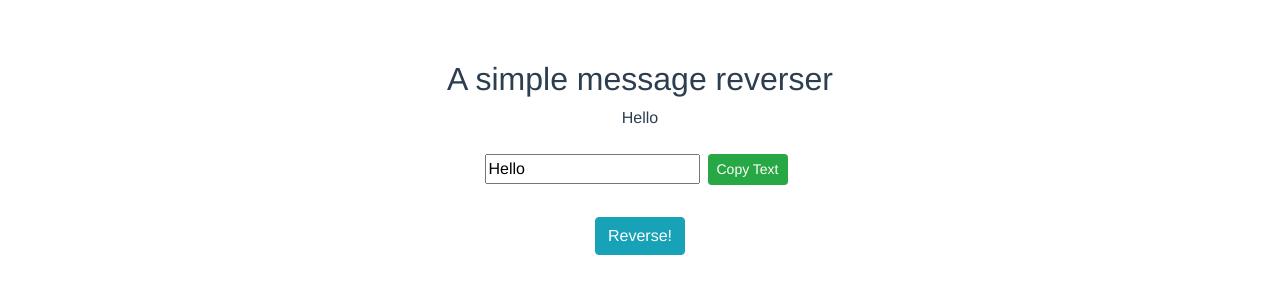
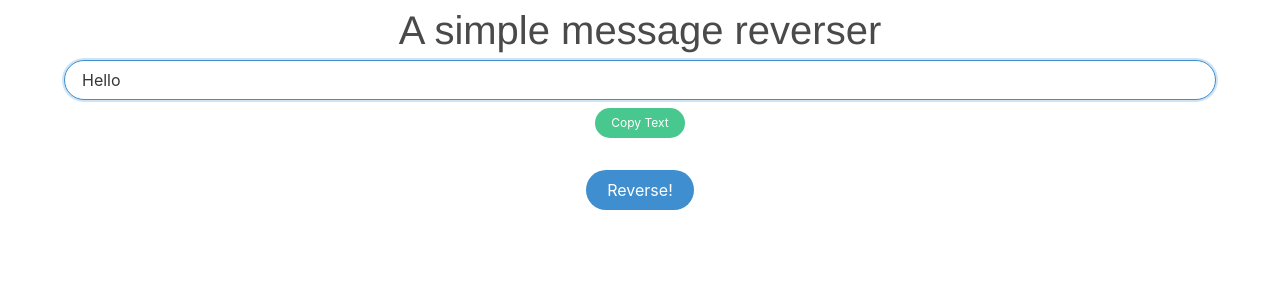
Before and after one commit to samarmohan/word-utils, a Vue app: page / in a window 1280 px wide. Shown: the top 300 px of the page. Built offline with nearby package versions, Linux system fonts and the light colour scheme.

Commit message:
clean up, use bulma.css

```diff
--- a/public/index.html
+++ b/public/index.html
@@ -7,17 +7,15 @@
 		<link rel="icon" href="<%= BASE_URL %>favicon.ico" />
 		<link
 			rel="stylesheet"
-			href="https://cdn.jsdelivr.net/npm/bootstrap@4.5.3/dist/css/bootstrap.min.css"
-			integrity="sha384-TX8t27EcRE3e/ihU7zmQxVncDAy5uIKz4rEkgIXeMed4M0jlfIDPvg6uqKI2xXr2"
-			crossorigin="anonymous"
+			href="https://cdn.jsdelivr.net/npm/bulma@0.9.2/css/bulma.min.css"
 		/>
 		<title>Message Reverser</title>
 	</head>
 	<body>
 		<noscript>
 			<strong
-				>We're sorry but <%= htmlWebpackPlugin.options.title %> doesn't
-				work properly without JavaScript enabled. Please enable it to
+				>We're sorry but <%= htmlWebpackPlugin.options.title %> doesn't work
+				properly without JavaScript enabled. Please enable it to
 				continue.</strong
 			>
 		</noscript>
--- a/src/App.vue
+++ b/src/App.vue
@@ -19,7 +19,5 @@ export default {
 	-webkit-font-smoothing: antialiased;
 	-moz-osx-font-smoothing: grayscale;
 	text-align: center;
-	color: #2c3e50;
-	margin-top: 60px;
 }
 </style>
--- a/src/components/Reverser.vue
+++ b/src/components/Reverser.vue
@@ -1,14 +1,23 @@
 <template>
-	<div class="reverser">
-		<h2>A simple message reverser</h2>
-		<div class="container ">
-			<p>{{ toBeReversed }}</p>
-			<input id="copyText" class="input" v-model="toBeReversed" />
-			<button v-on:click="copy" class="btn btn-success btn-sm m-2">
+	<div class="container">
+		<p class="is-size-2">A simple message reverser</p>
+		<div class="field">
+			<div class="control">
+				<input
+					id="copyText"
+					class="input is-info is-rounded is-hovered is-focused"
+					type="text"
+					v-model="toBeReversed"
+				/>
+			</div>
+			<button
+				v-on:click="copy"
+				class="button is-success is-rounded is-small m-2"
+			>
 				Copy Text
 			</button>
 			<br /><br />
-			<button class="btn btn-info" v-on:click="reverseMessage">
+			<button class="button is-info is-rounded" v-on:click="reverseMessage">
 				Reverse!
 			</button>
 		</div>
@@ -42,20 +51,6 @@ export default {
 
 <!-- Add "scoped" attribute to limit CSS to this component only -->
 <style scoped>
-h3 {
-	margin: 40px 0 0;
-}
-ul {
-	list-style-type: none;
-	padding: 0;
-}
-li {
-	display: inline-block;
-	margin: 0 10px;
-}
-a {
-	color: #42b983;
-}
 button:active {
 	transform: translate(1px, 1px);
 }
```
